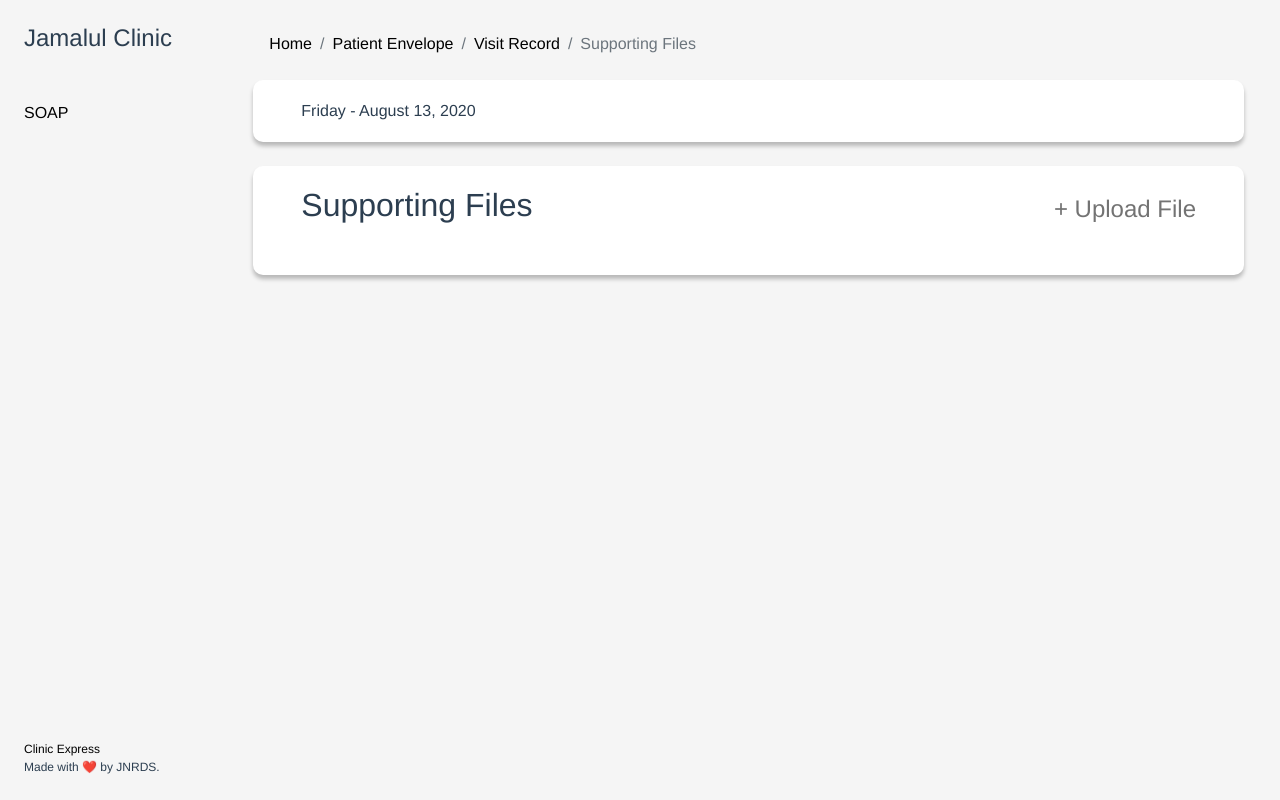
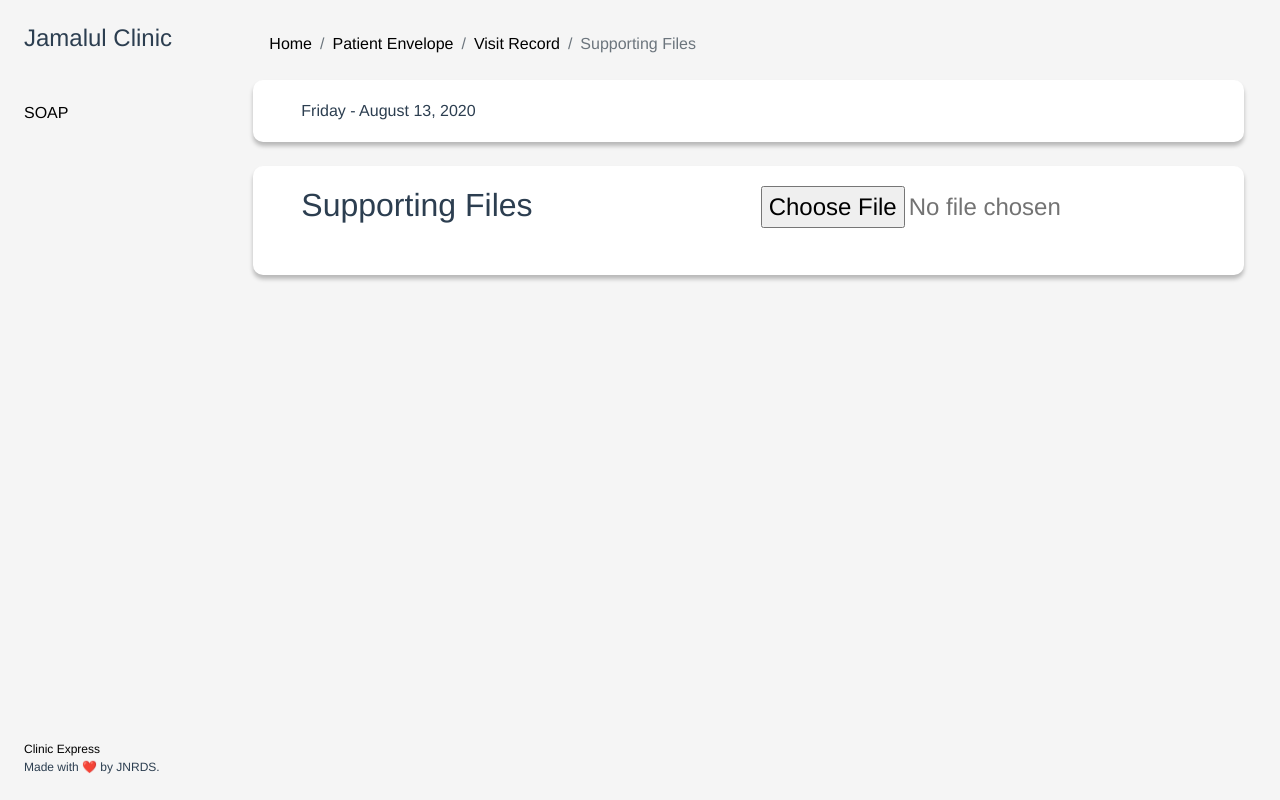
Before and after one commit to seanpe11/clinic-express, a Vue app in the folder client/: page /patient/visit/files in a window 1280 px wide. Built offline with nearby package versions, Linux system fonts and the light colour scheme.

Commit message:
fix: something

```diff
--- a/client/src/views/SupportFiles.vue
+++ b/client/src/views/SupportFiles.vue
@@ -17,7 +17,7 @@
         <div class="rectangle mg-25">
           <div class="row mb-25">
               <h2 class='col-6'>Supporting Files</h2>
-              <button class='add-btn col-6'> + Upload File </button>
+              <input type="file" class='add-btn col-6' value="+ Upload File" />
           </div>
           <ul class="list-group">
             <li class="list-group-item" v-for="file in files" :key='file.filename'><button>{{file.filename}}</button></li>
```
Also changed, not shown: 1 other file (tests, documents, lock files or other folders).
